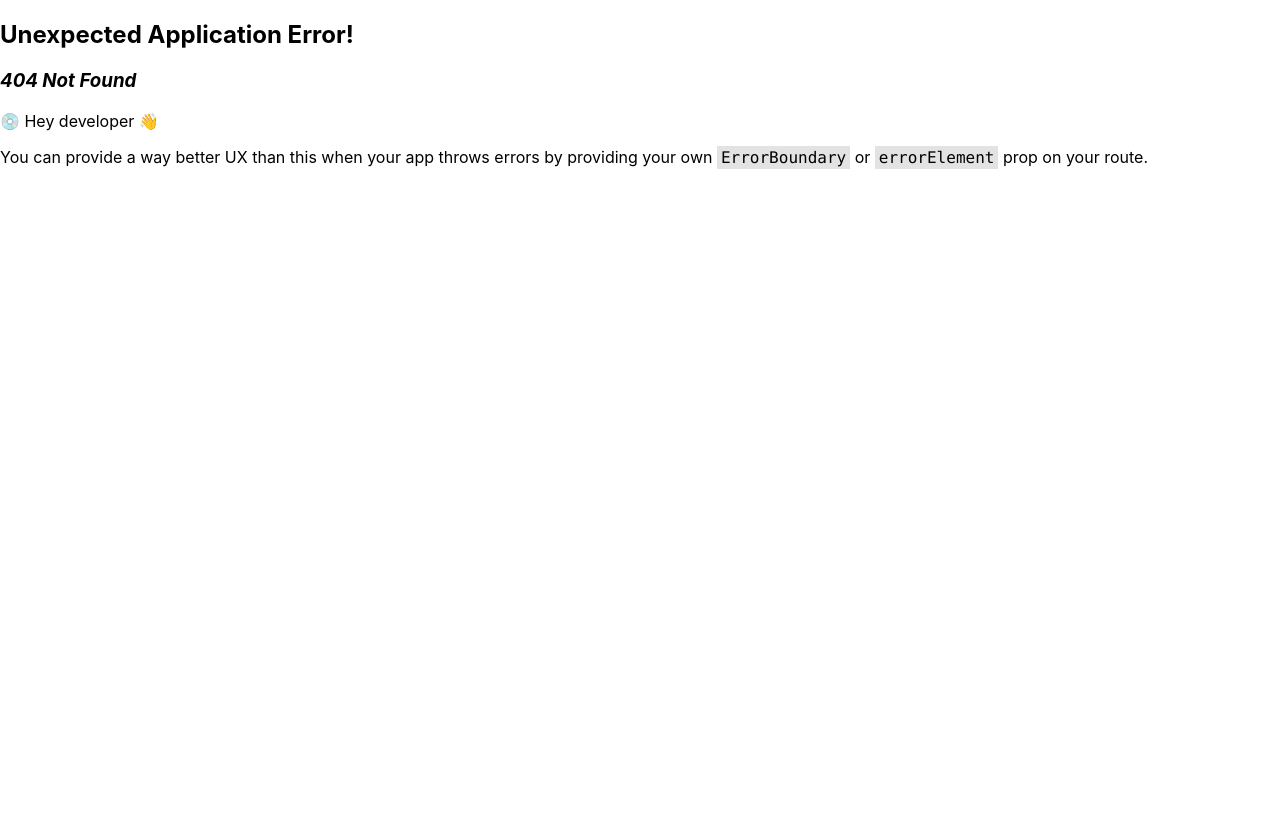
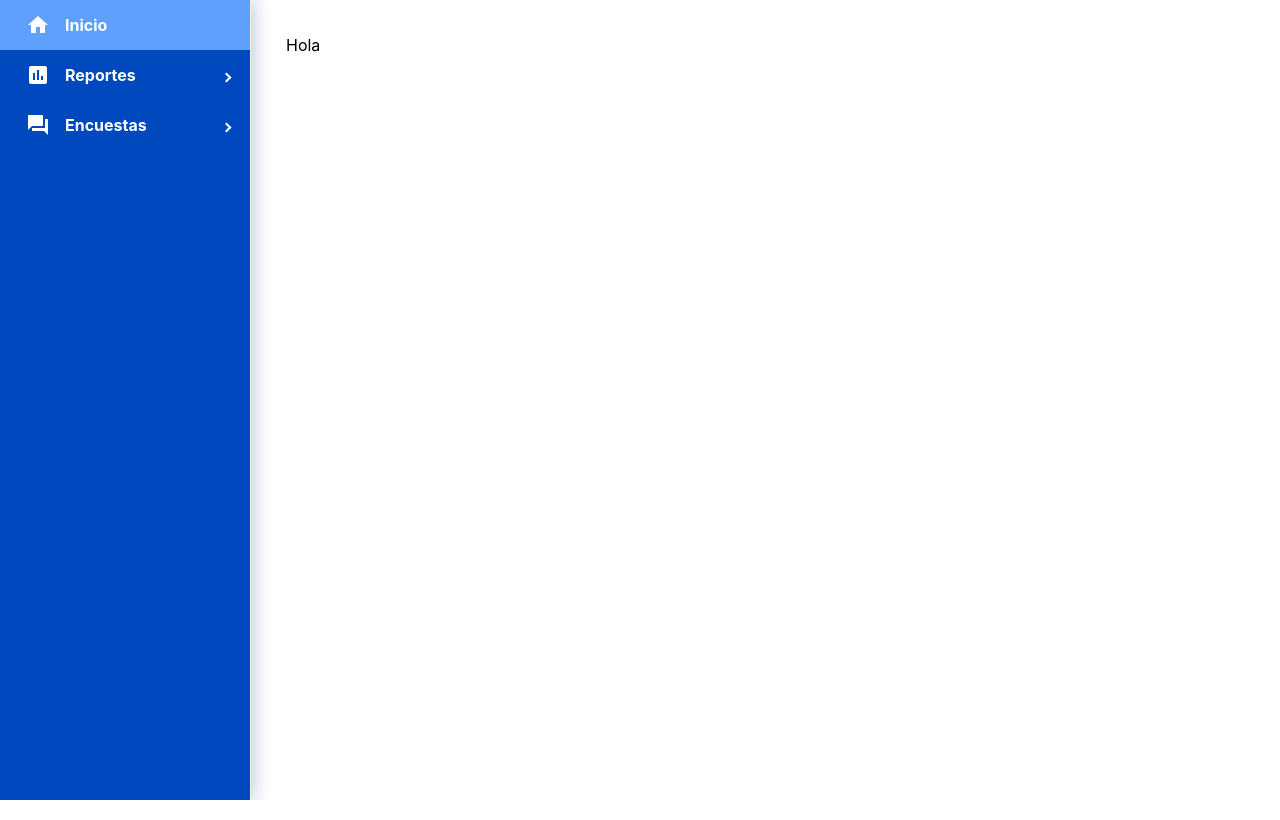
Before and after one commit to Delgadillox/training_admin, a React (Vite) app: page /admin/encuestas/nueva in a window 1280 px wide. Before the commit this address had no page. Built offline with nearby package versions, Linux system fonts and the light colour scheme.

Commit message:
Fixed Icons and Menu finished

```diff
--- a/package.json
+++ b/package.json
@@ -13,7 +13,8 @@
   "dependencies": {
     "@emotion/react": "^11.11.4",
     "@emotion/styled": "^11.11.5",
-    "@mui/material": "^5.15.14",
+    "@mui/icons-material": "^5.15.15",
+    "@mui/material": "^5.15.15",
     "react": "^18.2.0",
     "react-dom": "^18.2.0",
     "react-pro-sidebar": "^1.1.0",
--- a/src/components/Layout.tsx
+++ b/src/components/Layout.tsx
@@ -1,26 +1,56 @@
-import { Sidebar, Menu, MenuItem } from "react-pro-sidebar";
+import { Sidebar, Menu, MenuItem, SubMenu } from "react-pro-sidebar";
 import { router } from "../routes";
-import { Link } from "react-router-dom";
+import { Outlet, Link } from "react-router-dom";
 import "../styles/layout.css";
+
+const rootStyles = {
+  backgroundColor: "#0048bd",
+};
 
 export default function Layout() {
   return (
     <div style={{ display: "flex", height: "100%" }}>
-      <Sidebar className="sidebar" backgroundColor="">
-        <Menu className="custom-sidebar">
-          {router[0].children.map(
-            ({ id, path }) =>
-              path && (
-                <MenuItem
-                  className="custom-menu-item"
-                  component={<Link to={path} />}
-                >
-                  {id}
-                </MenuItem>
-              )
+      <Sidebar className="sidebar" backgroundColor="" rootStyles={rootStyles}>
+        <Menu>
+          {router[0].children?.map((route) =>
+            route.children && route.children?.length > 0 ? (
+              <SubMenu
+                key={route.id}
+                icon={route.icon}
+                label={route.id}
+                className="custom-menu-item"
+              >
+                {route.children.map((subRoute) => (
+                  <MenuItem
+                    key={subRoute.id}
+                    icon={subRoute.icon}
+                    className="custom-menu-item"
+                    component={<Link to={subRoute.path || "/admin/"} />}
+                    rootStyles={rootStyles}
+                    active={true}
+                  >
+                    {subRoute.id}
+                  </MenuItem>
+                ))}
+              </SubMenu>
+            ) : (
+              <MenuItem
+                key={route.id}
+                icon={route.icon}
+                className="custom-menu-item"
+                component={<Link to={route.path || "/admin/"} />}
+                active={true}
+              >
+                {route.id}
+              </MenuItem>
+            )
           )}
         </Menu>
       </Sidebar>
+
+      <main className="container">
+        <Outlet />
+      </main>
     </div>
   );
 }
--- /dev/null
+++ b/src/pages/Encuestas/Index.tsx
@@ -0,0 +1,3 @@
+import New from "./New";
+
+export {New}
--- /dev/null
+++ b/src/pages/Encuestas/New.tsx
@@ -0,0 +1,12 @@
+import { Grid } from "@mui/material";
+
+function New() {
+  return (
+    <Grid container spacing={2}>
+      <Grid item xs={12}>
+        Hola
+      </Grid>
+    </Grid>
+  );
+}
+export default New;
--- /dev/null
+++ b/src/pages/Home.tsx
@@ -0,0 +1,5 @@
+function Home() {
+  return <h1>Home</h1>;
+}
+
+export default Home;
--- a/src/pages/Index.tsx
+++ /dev/null
@@ -1,3 +0,0 @@
-export default function Index() {
-  return <h1>Holaaaa</h1>;
-}
--- /dev/null
+++ b/src/pages/Reportes/Index.tsx
@@ -0,0 +1,5 @@
+import React from "react";
+
+export default function Index() {
+  return <div>Test</div>;
+}
--- a/src/routes.tsx
+++ b/src/routes.tsx
@@ -1,6 +1,14 @@
 import Layout from "./components/Layout";
 import { CustomRouter } from "./types";
-import Index from "./pages/Index";
+import Home from "./pages/Home";
+import { New } from "./pages/Encuestas/Index";
+import {
+  Home as HomeIcon,
+  Assessment,
+  CreateNewFolder,
+  QuestionAnswer,
+  Add,
+} from "@mui/icons-material";
 
 export const router: CustomRouter[] = [
   {
@@ -9,10 +17,36 @@ export const router: CustomRouter[] = [
     element: <Layout />,
     children: [
       {
+        icon: <HomeIcon />,
         id: "Inicio",
-        path: "/admin/",
         index: true,
-        element: <Index />,
+        element: <Home />,
+      },
+      {
+        icon: <Assessment />,
+        id: "Reportes",
+        path: "/admin/reportes",
+        children: [
+          {
+            icon: <CreateNewFolder />,
+            id: "Generar reporte",
+            path: "/admin/reportes/generar",
+            element: <Home />,
+          },
+        ],
+      },
+      {
+        icon: <QuestionAnswer />,
+        id: "Encuestas",
+        path: "/admin/encuestas",
+        children: [
+          {
+            icon: <Add />,
+            id: "Nueva Encuesta",
+            path: "/admin/encuestas/nueva",
+            element: <New />,
+          },
+        ],
       },
     ],
   },
--- a/src/styles/layout.css
+++ b/src/styles/layout.css
@@ -1,15 +1,25 @@
 .sidebar {
-  background-color: #0048bd;
+  background-color: linear-gradient(270deg, #0048bd 31%, #0021ff 67%, #002c72 100%);;
   height: 100vh;
   box-shadow: 0px 0px 20px rgba(11, 1, 100, 0.3);
   }
 
   .sidebar .custom-menu-item{
-    color: #fff;
+    color: #ffffff;
     font-weight: bold;
   }
 
-  .sidebar .custom-menu-item:hover{
-    background-color: #000000 !important;
-    color: #000000;
+  .sidebar .custom-menu-item :hover{
+    background-color: rgb(95, 159, 253) !important;
   }
+
+  main{
+    padding: 10px;
+  }
+
+  .container{
+    background-color: #ffffff;
+    padding: 35px;
+    box-shadow: 0px 0px 20px rgba(11, 1, 100, 0.3);
+    width: 100%;
+  }
```
Also changed, not shown: src/types/index.ts (+6 -1 lines), 1 other file (tests, documents, lock files or other folders).
